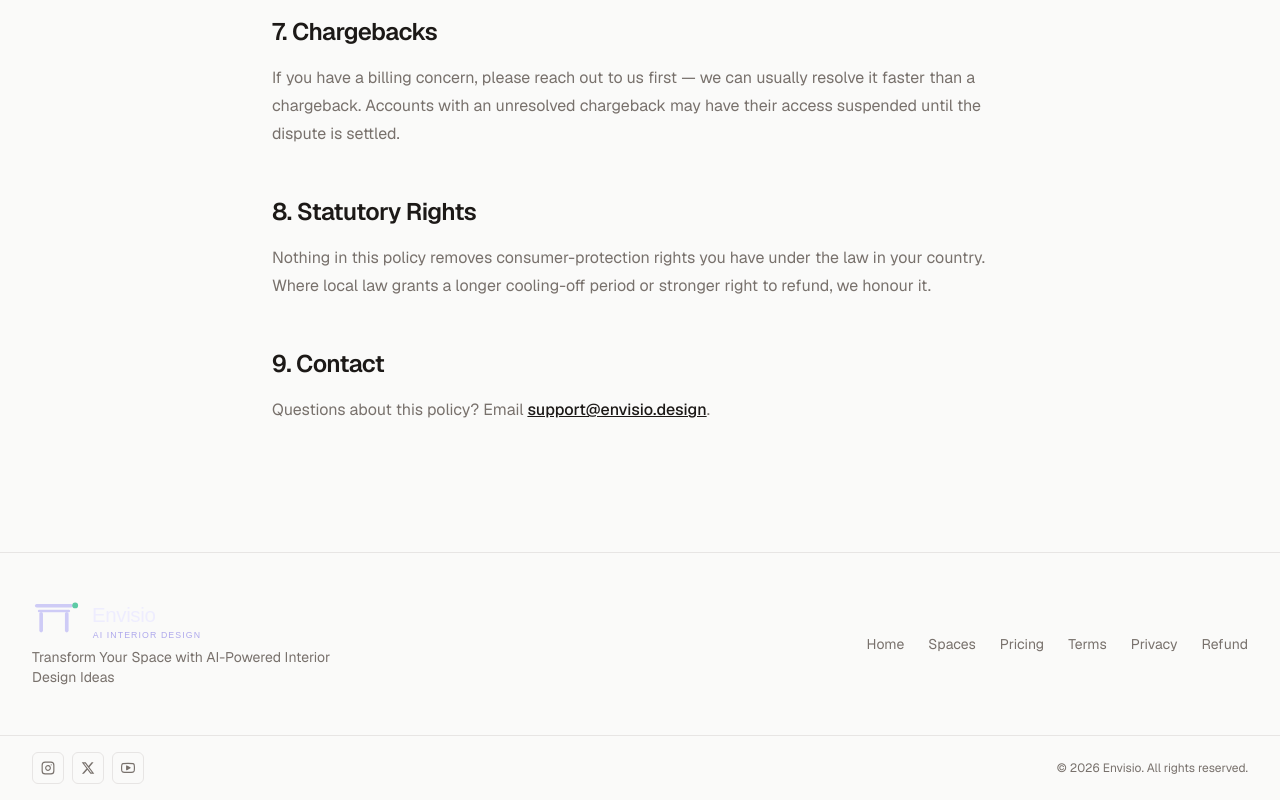
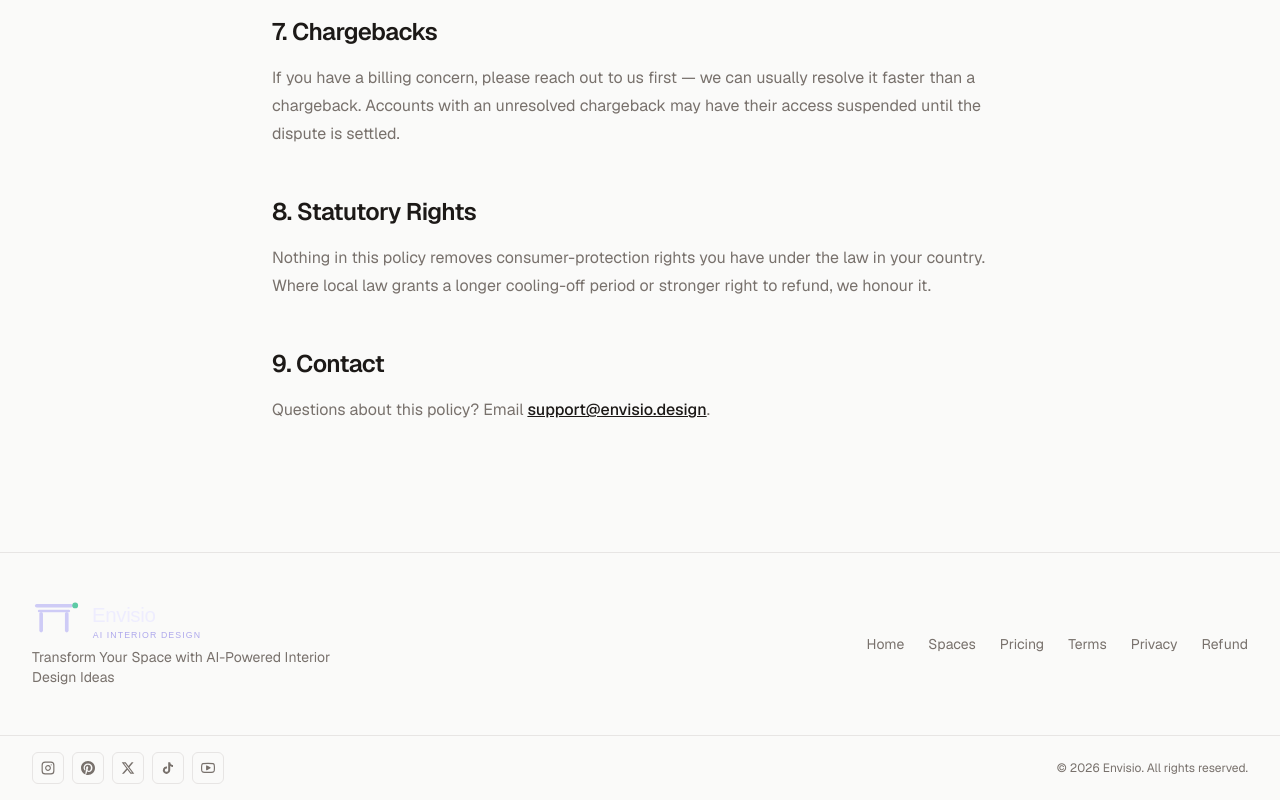
Before and after one commit to artozah/japandi, a Next.js app: page /refund in a window 1280 px wide. Shown: the part 1737-2537 px from the top of the page. Built offline with nearby package versions, Linux system fonts and the light colour scheme; no server answers.

Commit message:
add social icons

```diff
--- a/src/components/home/Footer.tsx
+++ b/src/components/home/Footer.tsx
@@ -14,9 +14,11 @@ const footerLinks = [
 type SocialIcon = (props: SVGProps<SVGSVGElement>) => React.JSX.Element;
 
 const socialLinks: { label: string; href: string; icon: SocialIcon }[] = [
-  { label: 'Instagram', href: '#', icon: InstagramIcon },
-  { label: 'X', href: '#', icon: XIcon },
-  { label: 'YouTube', href: '#', icon: YouTubeIcon },
+  { label: 'Instagram', href: 'https://www.instagram.com/envisio.design/', icon: InstagramIcon },
+  { label: 'Pinterest', href: 'https://www.pinterest.com/envisio_design', icon: PinterestIcon },
+  { label: 'X', href: 'https://x.com/EnvisioDesign', icon: XIcon },
+  { label: 'TikTok', href: 'https://www.tiktok.com/@envisio_design', icon: TikTokIcon },
+  { label: 'YouTube', href: 'https://www.youtube.com/@EnvisioDesign', icon: YouTubeIcon },
 ];
 
 export function Footer() {
@@ -56,6 +58,8 @@ export function Footer() {
                 key={label}
                 href={href}
                 aria-label={label}
+                target="_blank"
+                rel="noopener noreferrer"
                 className="flex h-8 w-8 items-center justify-center rounded-md border border-border text-muted-foreground transition-colors hover:border-accent-warm/40 hover:text-foreground"
               >
                 <Icon className="h-3.5 w-3.5" />
@@ -91,6 +95,19 @@ function InstagramIcon(props: SVGProps<SVGSVGElement>) {
   );
 }
 
+function PinterestIcon(props: SVGProps<SVGSVGElement>) {
+  return (
+    <svg
+      {...props}
+      viewBox="0 0 24 24"
+      fill="currentColor"
+      aria-hidden="true"
+    >
+      <path d="M12 0C5.373 0 0 5.372 0 12c0 5.084 3.163 9.426 7.627 11.174-.105-.949-.2-2.405.042-3.441.218-.937 1.407-5.965 1.407-5.965s-.359-.719-.359-1.782c0-1.668.967-2.914 2.171-2.914 1.023 0 1.518.769 1.518 1.69 0 1.029-.655 2.568-.994 3.995-.283 1.194.599 2.169 1.777 2.169 2.133 0 3.772-2.249 3.772-5.495 0-2.873-2.064-4.882-5.012-4.882-3.414 0-5.418 2.561-5.418 5.207 0 1.031.397 2.138.893 2.738.098.119.112.224.083.345-.09.375-.293 1.194-.334 1.36-.052.218-.174.265-.402.16-1.499-.698-2.436-2.889-2.436-4.649 0-3.785 2.75-7.262 7.929-7.262 4.163 0 7.398 2.967 7.398 6.931 0 4.136-2.607 7.464-6.227 7.464-1.216 0-2.359-.631-2.75-1.378l-.748 2.853c-.271 1.043-1.002 2.35-1.492 3.146C9.57 23.812 10.763 24 12 24c6.627 0 12-5.373 12-12S18.627 0 12 0z" />
+    </svg>
+  );
+}
+
 function XIcon(props: SVGProps<SVGSVGElement>) {
   return (
     <svg
@@ -100,6 +117,19 @@ function XIcon(props: SVGProps<SVGSVGElement>) {
       aria-hidden="true"
     >
       <path d="M18.244 2.25h3.308l-7.227 8.26 8.502 11.24H16.17l-5.214-6.817L4.99 21.75H1.68l7.73-8.835L1.254 2.25H8.08l4.713 6.231zm-1.161 17.52h1.833L7.084 4.126H5.117z" />
+    </svg>
+  );
+}
+
+function TikTokIcon(props: SVGProps<SVGSVGElement>) {
+  return (
+    <svg
+      {...props}
+      viewBox="0 0 24 24"
+      fill="currentColor"
+      aria-hidden="true"
+    >
+      <path d="M19.589 6.686a4.793 4.793 0 0 1-3.77-4.245V2h-3.445v13.672a2.896 2.896 0 0 1-5.201 1.743l-.002-.001.002.001a2.895 2.895 0 0 1 3.183-4.51v-3.5a6.329 6.329 0 0 0-5.394 10.692 6.33 6.33 0 0 0 10.857-4.424V8.687a8.182 8.182 0 0 0 4.773 1.526V6.79a4.831 4.831 0 0 1-1.003-.104z" />
     </svg>
   );
 }
```
